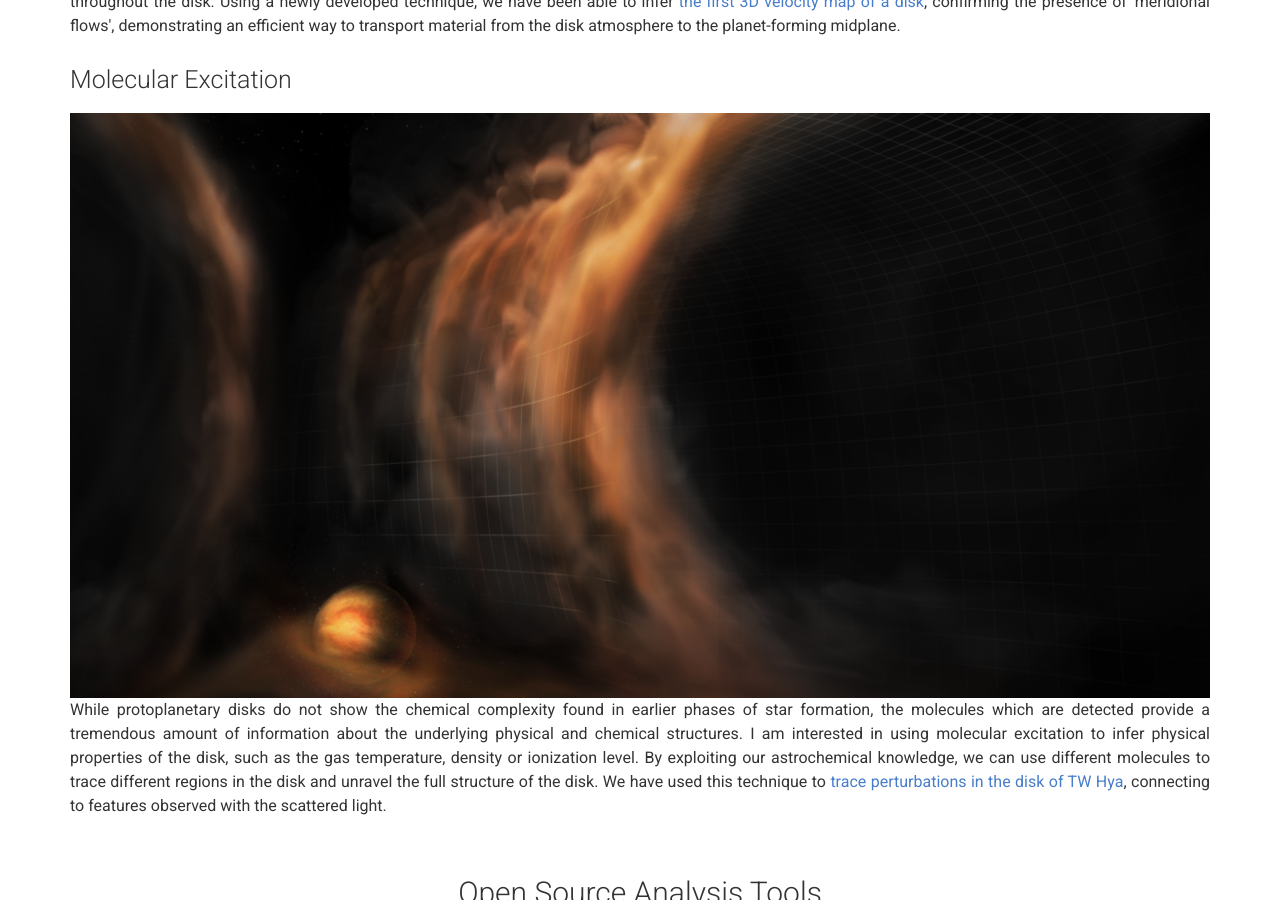
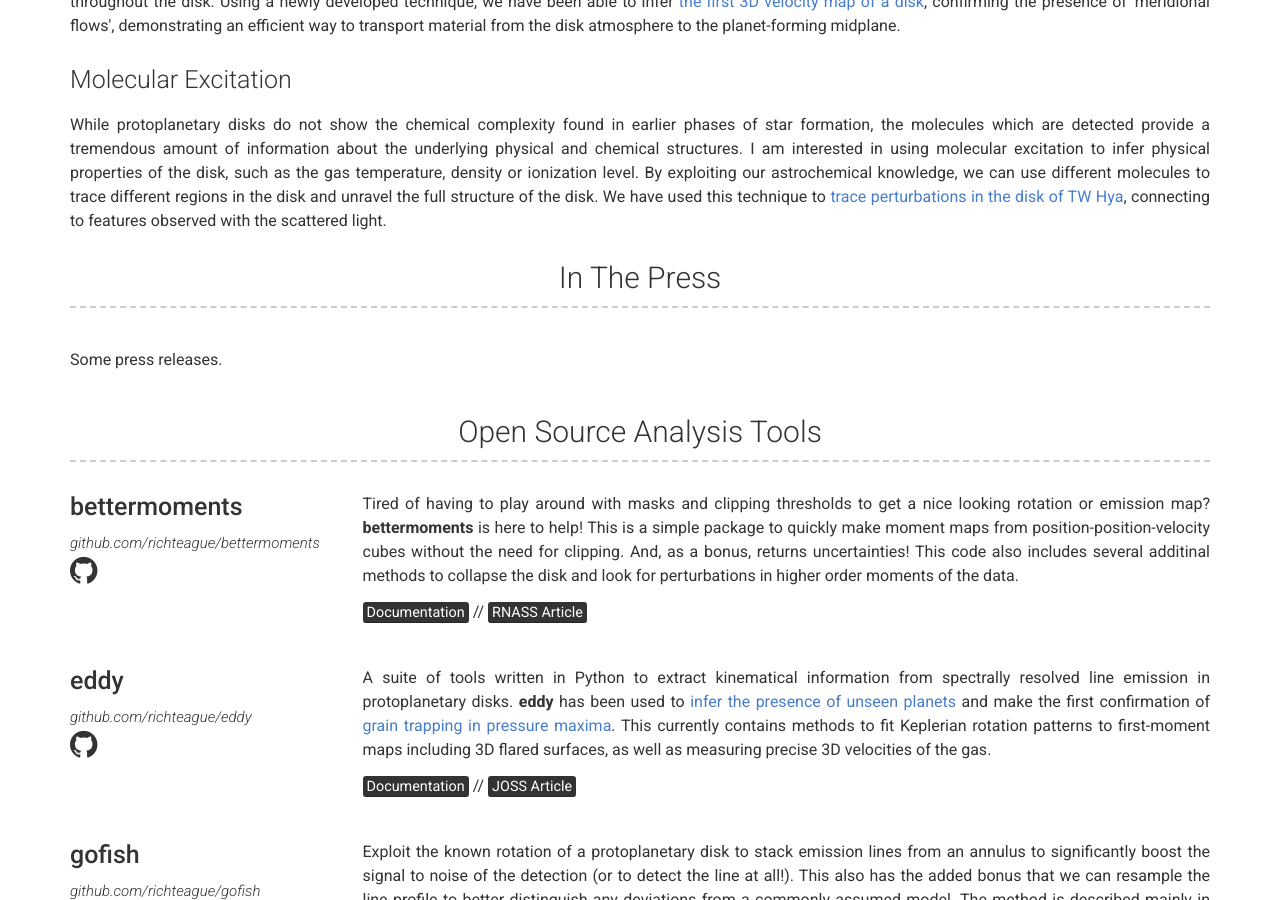
Before and after one commit to richteague/richteague.github.io, a Jekyll site: the page built from index.md, in a window 1280 px wide and 900 px high, scrolled down 1024 px. Built offline with Jekyll 4.4.1, drawn with Linux system fonts in a browser that asks for light colours.

Commit message:
Update research.html

```diff
--- a/_includes/research.html
+++ b/_includes/research.html
@@ -30,7 +30,7 @@
       <br/>
 
       <p>
-          <img src="https://github.com/richteague/richteague.github.io/blob/master/images/waterfalls.png?raw=true" align="center">
+          <!--<img src="https://github.com/richteague/richteague.github.io/blob/master/images/waterfalls.png?raw=true" align="center">-->
           While protoplanetary disks do not show the chemical complexity found in earlier phases of star formation, the molecules which are detected provide a tremendous amount of information about the underlying physical and chemical structures. I am interested in using molecular excitation to infer physical properties of the disk, such as the gas temperature, density or ionization level. By exploiting our astrochemical knowledge, we can use different molecules to trace different regions in the disk and unravel the full structure of the disk. We have used this technique to <a href="https://www.mpia.de/henning/press-releases/2017-01-twhydrae-disk">trace perturbations in the disk of TW Hya</a>, connecting to features observed with the scattered light.
       </p>
 
@@ -40,4 +40,16 @@
 
     </div>
   </div>
+
+<h3>{{ site.press_title | default: "In The Press" }}</h3>
+  <div class="row clearfix">
+    <div class="col-md-12">
+      {{ site.press_content | strip | markdownify }}
+
+      <p>
+          Some press releases.
+      </p>
+
+    </div>
+  </div>
 </div>
```
